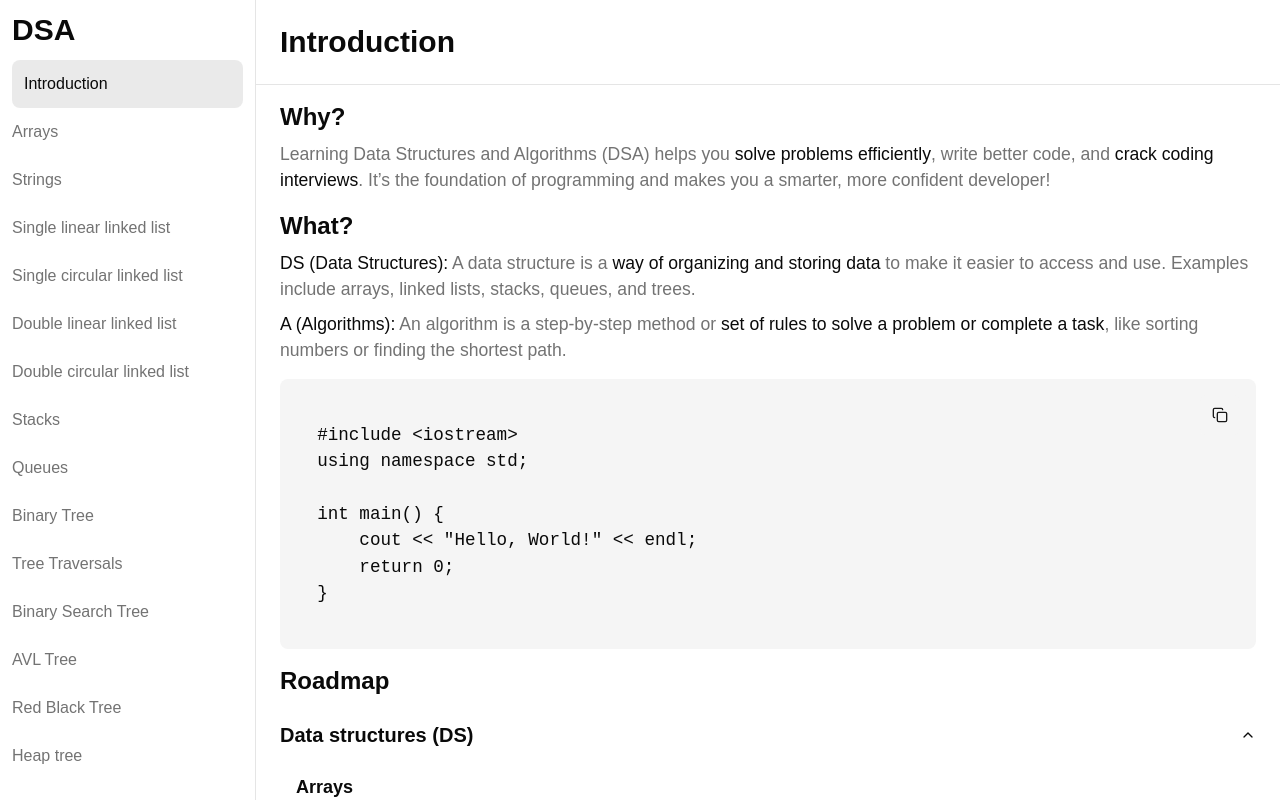
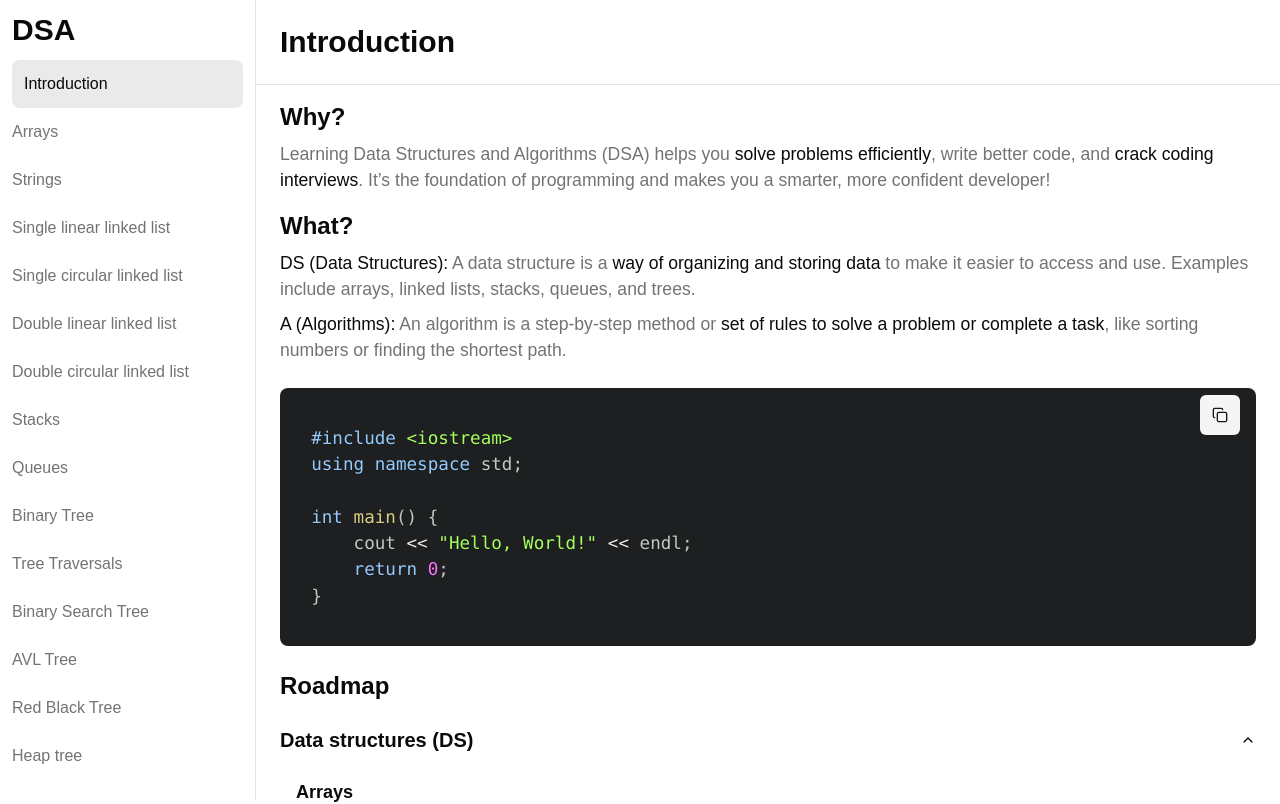
Before and after one commit to shuva7s/DSA-study-material, a Next.js app: page / in a window 1280 px wide. Shown: the top 804 px of the page. Built offline with nearby package versions, Linux system fonts and the light colour scheme.

Commit message:
code highlight

```diff
--- a/app/layout.tsx
+++ b/app/layout.tsx
@@ -29,7 +29,7 @@ export default function RootLayout({
   return (
     <html lang="en" suppressHydrationWarning>
       <body
-        className={`${geistSans.variable} ${geistMono.variable} antialiased text-muted-foreground overflow-x-hidden`}
+        className={`${geistSans.variable} ${geistMono.variable} antialiased text-muted-foreground`}
       >
         <ThemeProvider
           attribute="class"
@@ -37,7 +37,7 @@ export default function RootLayout({
           enableSystem
           disableTransitionOnChange
         >
-          <div className="flex flex-row">
+          <div className="flex flex-col lg:flex-row overflow-x-hidden">
             <DesktopSideNav />
             <div className="flex-1">
               {children}
--- a/components/shared/CodeBox.tsx
+++ b/components/shared/CodeBox.tsx
@@ -1,4 +1,47 @@
+// "use client";
+// import { useState } from "react";
+// import { Copy, Check } from "lucide-react";
+// import { Button } from "../ui/button";
+
+// const CodeBox = ({ code }: { code: string }) => {
+//   const [copied, setCopied] = useState(false);
+
+//   const handleCopy = () => {
+//     navigator.clipboard.writeText(code).then(() => {
+//       setCopied(true);
+//       setTimeout(() => setCopied(false), 2000);
+//     });
+//   };
+
+//   return (
+//     <div className="relative overflow-hidden rounded-lg bg-accent text-foreground">
+//       <pre
+//         className="p-4 overflow-auto break-words whitespace-pre-wrap"
+//         style={{
+//           fontFamily: "monospace",
+//         }}
+//       >
+//         {code}
+//       </pre>
+//       <Button
+//         onClick={handleCopy}
+//         size={"icon"}
+//         variant={"secondary"}
+//         disabled={copied}
+//         className="absolute top-4 right-4 z-10"
+//       >
+//         {copied ? <Check /> : <Copy />}
+//       </Button>
+//     </div>
+//   );
+// };
+
+// export default CodeBox;
+
 "use client";
+
+import { Prism as SyntaxHighlighter } from "react-syntax-highlighter";
+import { atomDark } from "react-syntax-highlighter/dist/esm/styles/prism";
 import { useState } from "react";
 import { Copy, Check } from "lucide-react";
 import { Button } from "../ui/button";
@@ -14,15 +57,20 @@ const CodeBox = ({ code }: { code: string }) => {
   };
 
   return (
-    <div className="relative overflow-hidden rounded-lg bg-accent text-foreground">
-      <pre
-        className="p-4 overflow-auto break-words whitespace-pre-wrap"
-        style={{
-          fontFamily: "monospace",
+    <div className="relative w-full overflow-hidden">
+      <SyntaxHighlighter
+        language="cpp"
+        style={atomDark}
+        customStyle={{
+          borderRadius: "8px",
+          padding: "10px",
+          overflowX: "auto",
+          wordWrap: "break-word",
+          whiteSpace: "pre-wrap",
         }}
       >
         {code}
-      </pre>
+      </SyntaxHighlighter>
       <Button
         onClick={handleCopy}
         size={"icon"}
--- a/package.json
+++ b/package.json
@@ -13,6 +13,7 @@
     "@radix-ui/react-dialog": "^1.1.4",
     "@radix-ui/react-dropdown-menu": "^2.1.4",
     "@radix-ui/react-slot": "^1.1.1",
+    "@types/react-syntax-highlighter": "^15.5.13",
     "class-variance-authority": "^0.7.1",
     "clsx": "^2.1.1",
     "lucide-react": "^0.468.0",
@@ -20,6 +21,7 @@
     "next-themes": "^0.4.4",
     "react": "^18",
     "react-dom": "^18",
+    "react-syntax-highlighter": "^15.6.1",
     "tailwind-merge": "^2.5.5",
     "tailwindcss-animate": "^1.0.7"
   },
```
Also changed, not shown: 1 other file (tests, documents, lock files or other folders).
